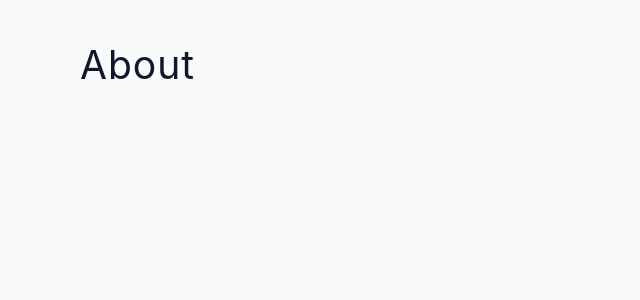
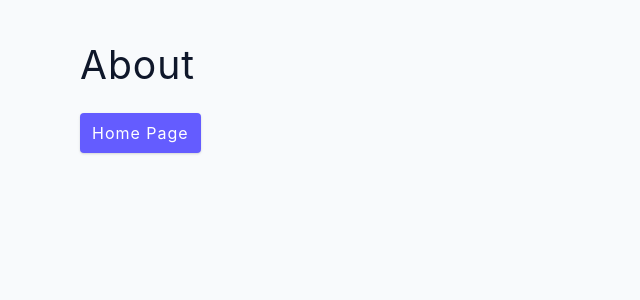
Before and after one commit to KouroshBhl/React-Projects, a React (Create React App) app: page /about in a window 1280 px wide. Shown: the top 300 px of the page, without its empty margins (0-640 px from the left). Built offline with nearby package versions, Linux system fonts and the light colour scheme.

Commit message:
Add button to pages

```diff
--- a/src/pages/About.js
+++ b/src/pages/About.js
@@ -1,8 +1,13 @@
+import { Link } from 'react-router-dom'
+
 const About = () => {
   return (
     <section className='section'>
       <h2>About</h2>
+      <Link to='/' className='btn'>
+        Home page
+      </Link>
     </section>
-  );
-};
-export default About;
+  )
+}
+export default About
--- a/src/pages/Home.js
+++ b/src/pages/Home.js
@@ -1,8 +1,13 @@
+import { Link } from 'react-router-dom'
+
 const Home = () => {
   return (
     <section className='section'>
       <h2>Home Page</h2>
+      <Link to='/about' className='btn'>
+        About
+      </Link>
     </section>
-  );
-};
-export default Home;
+  )
+}
+export default Home
```
